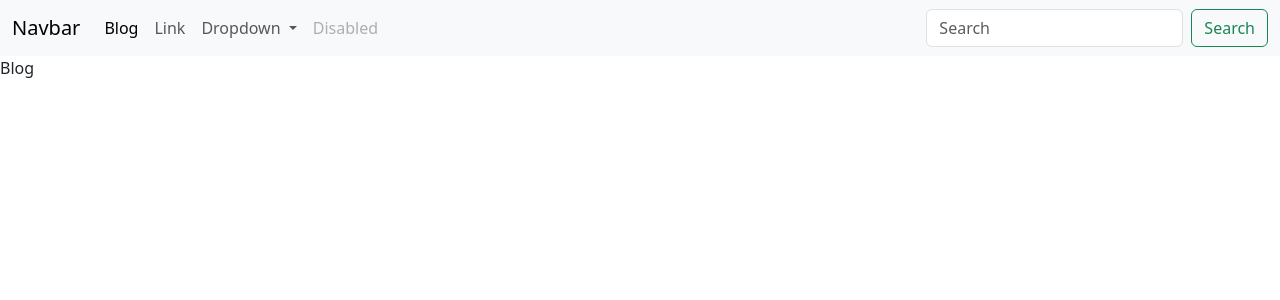
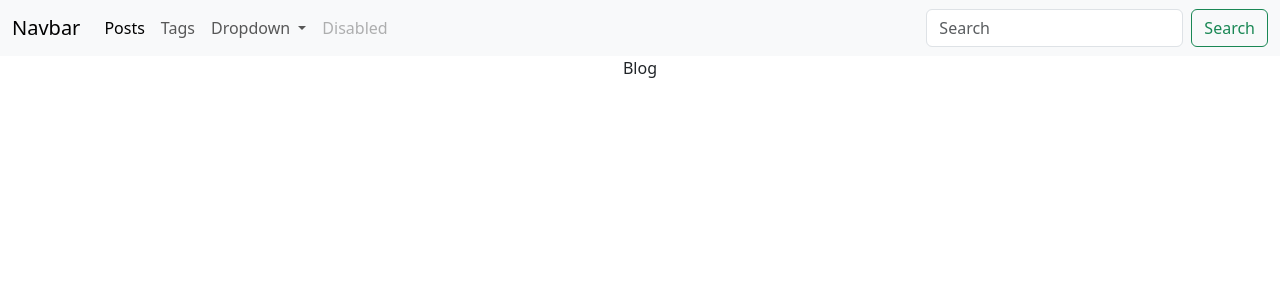
Before and after one commit to FedoTka/Blog, a Django app: template Blog/templates/base.html in a window 1280 px wide. Shown: the top 300 px of the page. Run offline with Django 4.2, Linux system fonts and the light colour scheme; the template is opened without the code that fills it, so the values that code supplies are empty.

Commit message:
Version 1.4

```diff
--- a/Blog/posts/models.py
+++ b/Blog/posts/models.py
@@ -15,6 +15,9 @@ class Post(models.Model):
 class Tag(models.Model):
     Title = models.CharField(max_length=50)
     slug = models.SlugField(max_length=50, unique=True)
+
+    def get_absolute_url(self):
+        return reverse('tag_detail_url', kwargs={'slug':self.slug})
     def __str__(self):
         return '{}'.format(self.Title)
 class Comment(models.Model):
--- /dev/null
+++ b/Blog/posts/templates/posts/includes/post_card_template.html
@@ -0,0 +1,6 @@
+<span class="badge rounded-pill text-bg-secondary">
+        {{post.pub_date}}</span>
+        <p>
+          {{post.Title}}
+            <a href = "{% url 'post_detail_url' slug=post.slug %}" class="btn btn-light">READ</a>
+        </p>
--- a/Blog/posts/urls.py
+++ b/Blog/posts/urls.py
@@ -4,5 +4,7 @@ from .views import *
 
 urlpatterns = [
     path('', posts_list, name='posts_list_url'),
-    path('posts/<str:slug>/', post_detail, name='post_detail_url')
+    path('posts/<str:slug>/', post_detail, name='post_detail_url'),
+    path('tags/', tags_list, name='tags_list_url'),
+    path('tags/<str:slug>/', tag_detail, name='tag_detail_url')
 ]
--- a/Blog/templates/base.html
+++ b/Blog/templates/base.html
@@ -3,14 +3,14 @@
   <head>
     <meta charset="utf-8">
     <meta name="viewport" content="width=device-width, initial-scale=1">
-    <title>Bootstrap demo</title>
-    <link href="https://cdn.jsdelivr.net/npm/bootstrap@5.3.0-alpha1/dist/css/bootstrap.min.css" rel="stylesheet" integrity="sha384-GLhlTQ8iRABdZLl6O3oVMWSktQOp6b7In1Zl3/Jr59b6EGGoI1aFkw7cmDA6j6gD" crossorigin="anonymous">
-  </head>
-  <title>
+    <title>
       {% block title%}
             Blog
       {% endblock %}
     </title>
+    <link href="https://cdn.jsdelivr.net/npm/bootstrap@5.3.0-alpha1/dist/css/bootstrap.min.css" rel="stylesheet" integrity="sha384-GLhlTQ8iRABdZLl6O3oVMWSktQOp6b7In1Zl3/Jr59b6EGGoI1aFkw7cmDA6j6gD" crossorigin="anonymous">
+  </head>
+
   <body>
 
    <nav class="navbar navbar-expand-lg bg-body-tertiary">
@@ -22,10 +22,10 @@
     <div class="collapse navbar-collapse" id="navbarSupportedContent">
       <ul class="navbar-nav me-auto mb-2 mb-lg-0">
         <li class="nav-item">
-          <a class="nav-link active" aria-current="page" href="{% url 'posts_list_url' %}">Blog</a>
+          <a class="nav-link active" aria-current="page" href="{% url 'posts_list_url' %}">Posts</a>
         </li>
         <li class="nav-item">
-          <a class="nav-link" href="#">Link</a>
+          <a class="nav-link" href="{% url 'tags_list_url' %}">Tags</a>
         </li>
         <li class="nav-item dropdown">
           <a class="nav-link dropdown-toggle" href="#" role="button" data-bs-toggle="dropdown" aria-expanded="false">
@@ -50,9 +50,11 @@
 
   </div>
 </nav>
+   <div class="center" style="text-align:center">
    {% block content%}
             Blog
     {% endblock %}
+   </div>
     <script src="https://cdn.jsdelivr.net/npm/bootstrap@5.3.0-alpha1/dist/js/bootstrap.bundle.min.js" integrity="sha384-w76AqPfDkMBDXo30jS1Sgez6pr3x5MlQ1ZAGC+nuZB+EYdgRZgiwxhTBTkF7CXvN" crossorigin="anonymous"></script>
   </body>
 </html>
```
Also changed, not shown: Blog/posts/templates/posts/index.html (+1 -6 lines), Blog/posts/views.py (+9 -2 lines), 1 other file.
